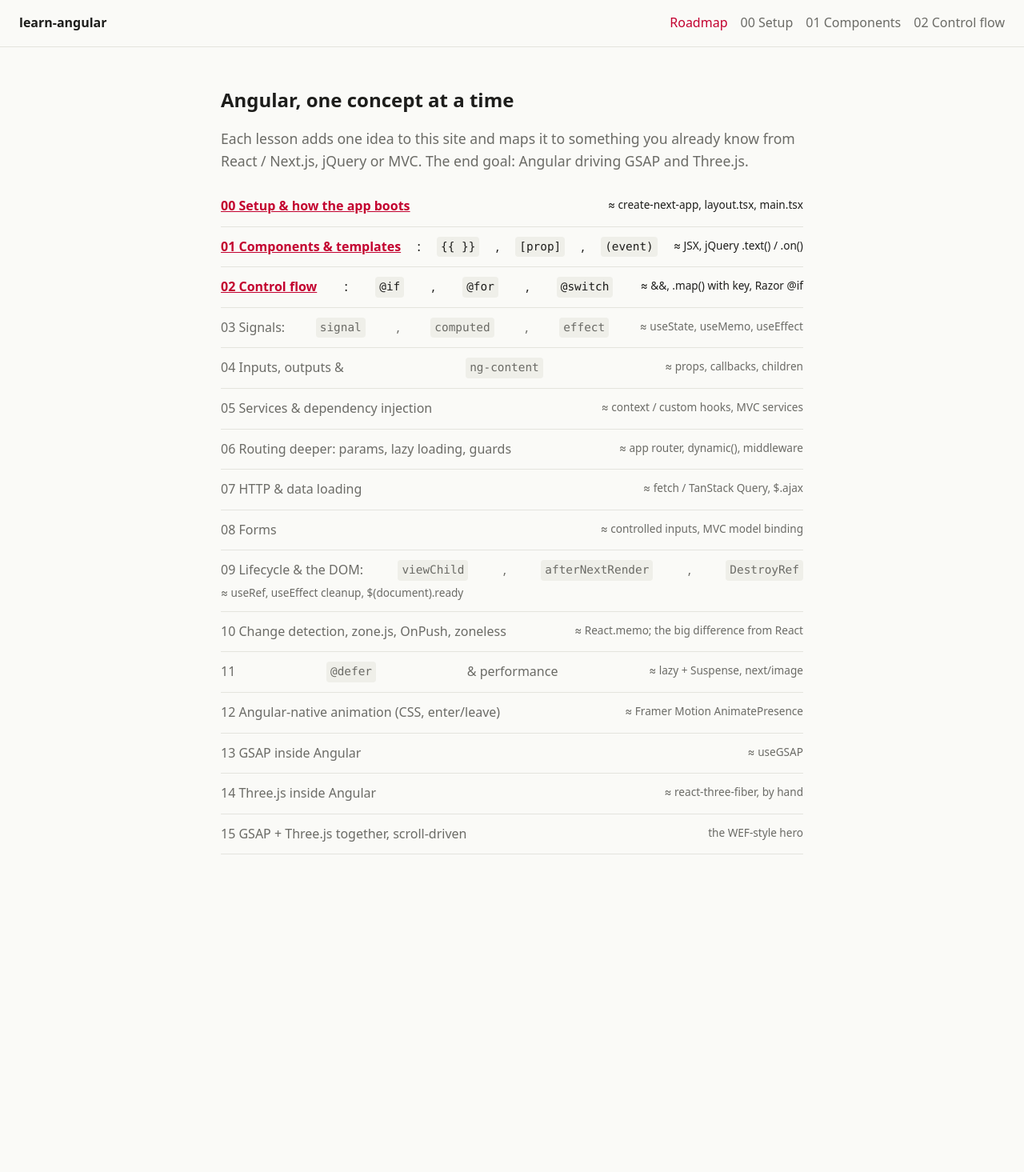
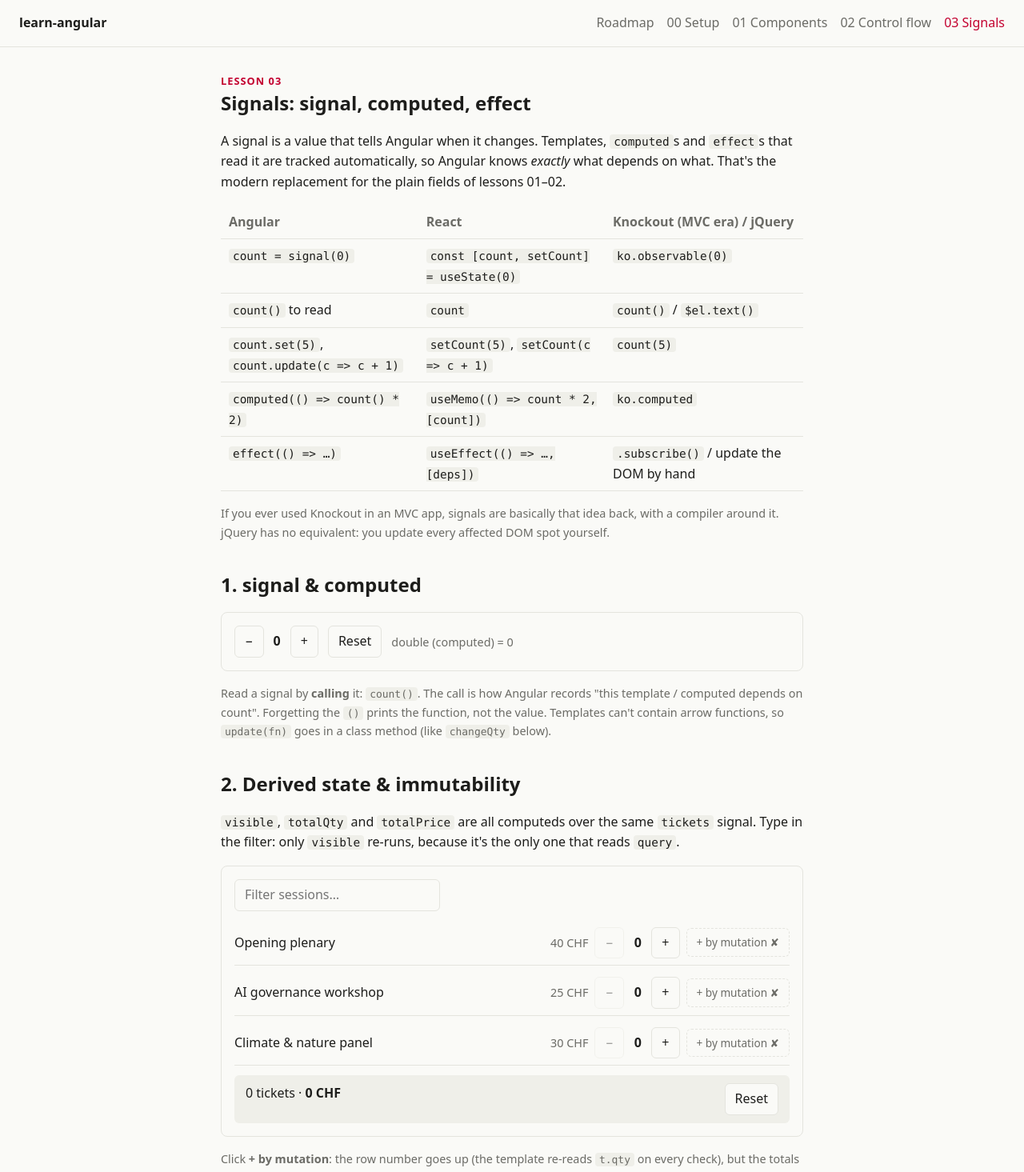
Before and after one commit to ux-studio-sibiu/learn-angular, an Angular app: page /lessons/signals in a window 1280 px wide. Before the commit this address led to /. Shown: the top 1465 px of the page at 80% size. Before the commit the page ends 1148 px from the top, so only its background shows below. Built offline with nearby package versions, Linux system fonts and the light colour scheme.

Commit message:
lesson 3

```diff
--- a/src/app/app.html
+++ b/src/app/app.html
@@ -5,7 +5,8 @@
     <a routerLink="/" routerLinkActive="is-active" [routerLinkActiveOptions]="{ exact: true }">Roadmap</a>
     <a routerLink="/lessons/setup" routerLinkActive="is-active">00 Setup</a>
     <a routerLink="/lessons/components" routerLinkActive="is-active">01 Components</a>
-    <a routerLink="/lessons/control-flow" routerLinkActive="is-active">02 Control flow</a>  </nav>
+    <a routerLink="/lessons/control-flow" routerLinkActive="is-active">02 Control flow</a>
+    <a routerLink="/lessons/signals" routerLinkActive="is-active">03 Signals</a>  </nav>
 </header>
 
 <main class="site-main">
--- a/src/app/app.routes.ts
+++ b/src/app/app.routes.ts
@@ -3,10 +3,12 @@ import { Home } from './pages/home/home';
 import { LessonSetup } from './pages/lesson-setup/lesson-setup';
 import { LessonComponents } from './pages/lesson-components/lesson-components';
 import { LessonControlFlow } from './pages/lesson-control-flow/lesson-control-flow';
+import { LessonSignals } from './pages/lesson-signals/lesson-signals';
 // ≈ Next.js app/ folders, but declared in code (like MVC route tables). Lazy loading comes in a later lesson.
 export const routes: Routes = [
   { path: '', component: Home, title: 'Roadmap' },
   { path: 'lessons/setup', component: LessonSetup, title: '00 Setup' },
   { path: 'lessons/components', component: LessonComponents, title: '01 Components' },
-  { path: 'lessons/control-flow', component: LessonControlFlow, title: '02 Control flow' },  { path: '**', redirectTo: '' }
+  { path: 'lessons/control-flow', component: LessonControlFlow, title: '02 Control flow' },
+  { path: 'lessons/signals', component: LessonSignals, title: '03 Signals' },  { path: '**', redirectTo: '' }
 ];
--- a/src/app/components/like-button/like-button.ts
+++ b/src/app/components/like-button/like-button.ts
@@ -1,12 +1,12 @@
-import { Component } from '@angular/core';
+import { Component, signal } from '@angular/core';
 
 // A reusable component: every <app-like-button> gets its own class instance (own state), like each <LikeButton/> in React.
 // Inline template + styles are fine for tiny components (≈ one-file component).
 @Component({
   selector: 'app-like-button',
-  template: `<button type="button" class="nsc-like-button" [class.is-liked]="likes > 0" (click)="likes = likes + 1">♥ {{ likes }}</button>`,
+  template: `<button type="button" class="nsc-like-button" [class.is-liked]="likes() > 0" (click)="likes.set(likes() + 1)">♥ {{ likes() }}</button>`,
   styles: `.nsc-like-button.is-liked { color: var(--accent); border-color: var(--accent); }`
 })
 export class LikeButton {
-  protected likes = 0;
+  protected readonly likes = signal(0); // lesson 03: was a plain field `likes = 0`
 }
--- a/src/app/pages/home/home.html
+++ b/src/app/pages/home/home.html
@@ -7,7 +7,7 @@
     <li class="is-done"><a routerLink="/lessons/setup">00 Setup &amp; how the app boots</a><span>≈ create-next-app, layout.tsx, main.tsx</span></li>
     <li class="is-done"><a routerLink="/lessons/components">01 Components &amp; templates</a>: <code ngNonBindable>{{ }}</code>, <code>[prop]</code>, <code>(event)</code><span>≈ JSX, jQuery .text() / .on()</span></li>
     <li class="is-done"><a routerLink="/lessons/control-flow">02 Control flow</a>: <code>&#64;if</code>, <code>&#64;for</code>, <code>&#64;switch</code><span>≈ &amp;&amp;, .map() with key, Razor &#64;if</span></li>
-    <li>03 Signals: <code>signal</code>, <code>computed</code>, <code>effect</code><span>≈ useState, useMemo, useEffect</span></li>
+    <li class="is-done"><a routerLink="/lessons/signals">03 Signals</a>: <code>signal</code>, <code>computed</code>, <code>effect</code><span>≈ useState, useMemo, useEffect</span></li>
     <li>04 Inputs, outputs &amp; <code>ng-content</code><span>≈ props, callbacks, children</span></li>
     <li>05 Services &amp; dependency injection<span>≈ context / custom hooks, MVC services</span></li>
     <li>06 Routing deeper: params, lazy loading, guards<span>≈ app router, dynamic(), middleware</span></li>
--- /dev/null
+++ b/src/app/pages/lesson-signals/lesson-signals.html
@@ -0,0 +1,80 @@
+<article class="nsc-lesson">
+  <p class="eyebrow">Lesson 03</p>
+  <h1>Signals: signal, computed, effect</h1>
+  <p>A signal is a value that tells Angular when it changes. Templates, <code>computed</code>s and <code>effect</code>s that read it are tracked automatically, so Angular knows <em>exactly</em> what depends on what. That's the modern replacement for the plain fields of lessons 01–02.</p>
+
+  <table>
+    <thead><tr><th>Angular</th><th>React</th><th>Knockout (MVC era) / jQuery</th></tr></thead>
+    <tbody>
+      <tr><td><code>count = signal(0)</code></td><td><code>const [count, setCount] = useState(0)</code></td><td><code>ko.observable(0)</code></td></tr>
+      <tr><td><code>count()</code> to read</td><td><code>count</code></td><td><code>count()</code> / <code>$el.text()</code></td></tr>
+      <tr><td><code>count.set(5)</code>, <code>count.update(c =&gt; c + 1)</code></td><td><code>setCount(5)</code>, <code>setCount(c =&gt; c + 1)</code></td><td><code>count(5)</code></td></tr>
+      <tr><td><code>computed(() =&gt; count() * 2)</code></td><td><code>useMemo(() =&gt; count * 2, [count])</code></td><td><code>ko.computed</code></td></tr>
+      <tr><td><code>effect(() =&gt; …)</code></td><td><code>useEffect(() =&gt; …, [deps])</code></td><td><code>.subscribe()</code> / update the DOM by hand</td></tr>
+    </tbody>
+  </table>
+  <p class="note">If you ever used Knockout in an MVC app, signals are basically that idea back, with a compiler around it. jQuery has no equivalent: you update every affected DOM spot yourself.</p>
+
+  <!-- 1. signal + computed -->
+  <h2>1. signal &amp; computed</h2>
+  <div class="demo">
+    <div class="demo-row">
+      <!-- No arrow functions in v20 templates, so update(c => c + 1) lives in class code; here set() does the same -->
+      <button type="button" (click)="count.set(count() - 1)">−</button>
+      <strong>{{ count() }}</strong>
+      <button type="button" (click)="count.set(count() + 1)">+</button>
+      <button type="button" (click)="count.set(0)">Reset</button>
+      <span class="note">double (computed) = {{ double() }}</span>
+    </div>
+  </div>
+  <p class="note">Read a signal by <strong>calling</strong> it: <code>count()</code>. The call is how Angular records "this template / computed depends on count". Forgetting the <code>()</code> prints the function, not the value. Templates can't contain arrow functions, so <code>update(fn)</code> goes in a class method (like <code>changeQty</code> below).</p>
+
+  <!-- 2. computed chains + immutability -->
+  <h2>2. Derived state &amp; immutability</h2>
+  <p><code>visible</code>, <code>totalQty</code> and <code>totalPrice</code> are all computeds over the same <code>tickets</code> signal. Type in the filter: only <code>visible</code> re-runs, because it's the only one that reads <code>query</code>.</p>
+  <div class="demo">
+    <input #box [value]="query()" (input)="query.set(box.value)" placeholder="Filter sessions…" />
+
+    <ul class="tickets">
+      @for (t of visible(); track t.id) {
+        <li>
+          <span class="name">{{ t.name }}</span>
+          <span class="price">{{ t.price }} CHF</span>
+          <button type="button" (click)="changeQty(t.id, -1)" [disabled]="t.qty === 0" aria-label="Remove one">−</button>
+          <span class="qty">{{ t.qty }}</span>
+          <button type="button" (click)="changeQty(t.id, 1)" aria-label="Add one">+</button>
+          <button type="button" class="is-wrong" (click)="mutateQty(t.id)">+ by mutation ✘</button>
+        </li>
+      } @empty {
+        <li class="note">No session matches “{{ query() }}”.</li>
+      }
+    </ul>
+
+    <div class="totals" [class.is-stale]="actualQty() !== totalQty()">
+      <span>{{ totalQty() }} tickets · <strong>{{ totalPrice() }} CHF</strong></span>
+      @if (actualQty() !== totalQty()) {
+        <span>Stale! The rows add up to {{ actualQty() }}.</span>
+      }
+      <button type="button" (click)="reset()">Reset</button>
+    </div>
+  </div>
+  <p class="note">Click <strong>+ by mutation</strong>: the row number goes up (the template re-reads <code>t.qty</code> on every check), but the totals don't, because the array reference never changed, so the signal never fired and the computeds kept their cached value. Signals compare with <code>===</code>, like React's <code>setState</code>. Always <code>update()</code> with a new array / object.</p>
+
+  <!-- 3. effect -->
+  <h2>3. effect</h2>
+  <p>Two effects run in this page's constructor. Change a quantity and watch the <strong>browser tab title</strong>; reload the page and the quantities come back from <code>localStorage</code>.</p>
+  <ul>
+    <li>No dependency array: the effect re-runs when any signal it read last time changes. No stale closures, no missing deps.</li>
+    <li>Use it only for things <em>outside</em> Angular's view: DOM APIs, storage, logging, and later handing values to GSAP or Three.js.</li>
+    <li>Don't use it to compute one signal from another. That's what <code>computed</code> is for (same advice as "you might not need an effect" in React).</li>
+    <li>Effects run asynchronously, after change detection, not synchronously on <code>set()</code>. Several sets in a row cause one run.</li>
+    <li><code>untracked(() =&gt; x())</code> reads a signal without subscribing to it (≈ <code>useEffectEvent</code> / reading a ref in React).</li>
+  </ul>
+
+  <h2>Also good to know</h2>
+  <ul>
+    <li><code>linkedSignal(() =&gt; list()[0])</code>: a writable signal that resets when its source changes. Think "selected item that resets when the list changes", which in React needs a <code>key</code> reset or an effect.</li>
+    <li>The <code>LikeButton</code> from lesson 01 now uses a signal: compare it in the git diff.</li>
+    <li>Signals are what make <code>OnPush</code> and zoneless change detection practical (lesson 10). With zone.js on, plain fields still work, which is why the mutation demo half-works.</li>
+  </ul>
+</article>
--- /dev/null
+++ b/src/app/pages/lesson-signals/lesson-signals.scss
@@ -0,0 +1,16 @@
+.tickets {
+  padding: 0; margin: 12px 0; list-style: none;
+
+  li { display: flex; flex-wrap: wrap; align-items: center; gap: 8px; padding: 8px 0; border-bottom: 1px solid var(--line); }
+  .name { flex: 1; min-width: 160px; }
+  .price { color: var(--muted); font-size: 0.9rem; }
+  .qty { width: 2ch; text-align: center; font-weight: 600; }
+  .is-wrong { border-style: dashed; color: var(--muted); font-size: 0.85rem; }
+}
+
+.totals {
+  display: flex; flex-wrap: wrap; justify-content: space-between; gap: 8px;
+  padding: 10px 14px; border-radius: 6px; background: var(--code-bg);
+
+  &.is-stale { outline: 2px solid var(--accent); }
+}
--- /dev/null
+++ b/src/app/pages/lesson-signals/lesson-signals.ts
@@ -0,0 +1,59 @@
+import { Component, computed, effect, signal } from '@angular/core';
+
+type Ticket = { id: number; name: string; price: number; qty: number };
+
+const STORAGE_KEY = 'learn-angular:tickets';
+
+function loadQty(): number[] {
+  try { return JSON.parse(localStorage.getItem(STORAGE_KEY) ?? '[]'); } catch { return []; }
+}
+
+@Component({
+  selector: 'app-lesson-signals',
+  templateUrl: './lesson-signals.html',
+  styleUrl: './lesson-signals.scss'
+})
+export class LessonSignals {
+  // 1. signal ≈ useState. readonly: you replace the value via set/update, never the signal itself.
+  protected readonly count = signal(0);
+  protected readonly double = computed(() => this.count() * 2); // ≈ useMemo, but no dependency array
+
+  // 2. computed chains: each one re-runs only when a signal it read changes, and caches the result
+  protected readonly query = signal('');
+  private readonly saved = loadQty(); // field initializers run top to bottom, so this is ready for `tickets`
+  protected readonly tickets = signal<Ticket[]>(
+    [
+      { id: 1, name: 'Opening plenary', price: 40, qty: 0 },
+      { id: 2, name: 'AI governance workshop', price: 25, qty: 0 },
+      { id: 3, name: 'Climate & nature panel', price: 30, qty: 0 }
+    ].map((t, i) => ({ ...t, qty: this.saved[i] ?? 0 }))
+  );
+  protected readonly visible = computed(() => {
+    const q = this.query().toLowerCase();
+    return this.tickets().filter(t => t.name.toLowerCase().includes(q));
+  });
+  protected readonly totalQty = computed(() => this.tickets().reduce((sum, t) => sum + t.qty, 0));
+  protected readonly totalPrice = computed(() => this.tickets().reduce((sum, t) => sum + t.qty * t.price, 0));
+
+  constructor() {
+    // 3. effect ≈ useEffect with auto-tracked deps. Side effects only (DOM, storage, logging, later GSAP).
+    // Must be created in an injection context (constructor / field) so Angular can destroy it with the component.
+    effect(() => { document.title = `Cart (${this.totalQty()}) · Signals`; });
+    effect(() => localStorage.setItem(STORAGE_KEY, JSON.stringify(this.tickets().map(t => t.qty))));
+  }
+
+  // ✔ New array + new object for the changed row, so the signal sees a new reference
+  protected changeQty(id: number, delta: number) {
+    this.tickets.update(list => list.map(t => (t.id === id ? { ...t, qty: Math.max(0, t.qty + delta) } : t)));
+  }
+
+  // ✘ Mutates in place: same array reference, so the signal never notifies and the computeds stay stale
+  protected mutateQty(id: number) {
+    this.tickets().find(t => t.id === id)!.qty++;
+  }
+
+  // A plain method re-runs on every change detection pass (no caching), so it sees the mutation the computed missed
+  protected actualQty() { return this.tickets().reduce((sum, t) => sum + t.qty, 0); }
+
+  protected reset() { this.tickets.update(list => list.map(t => ({ ...t, qty: 0 }))); }
+}
```
